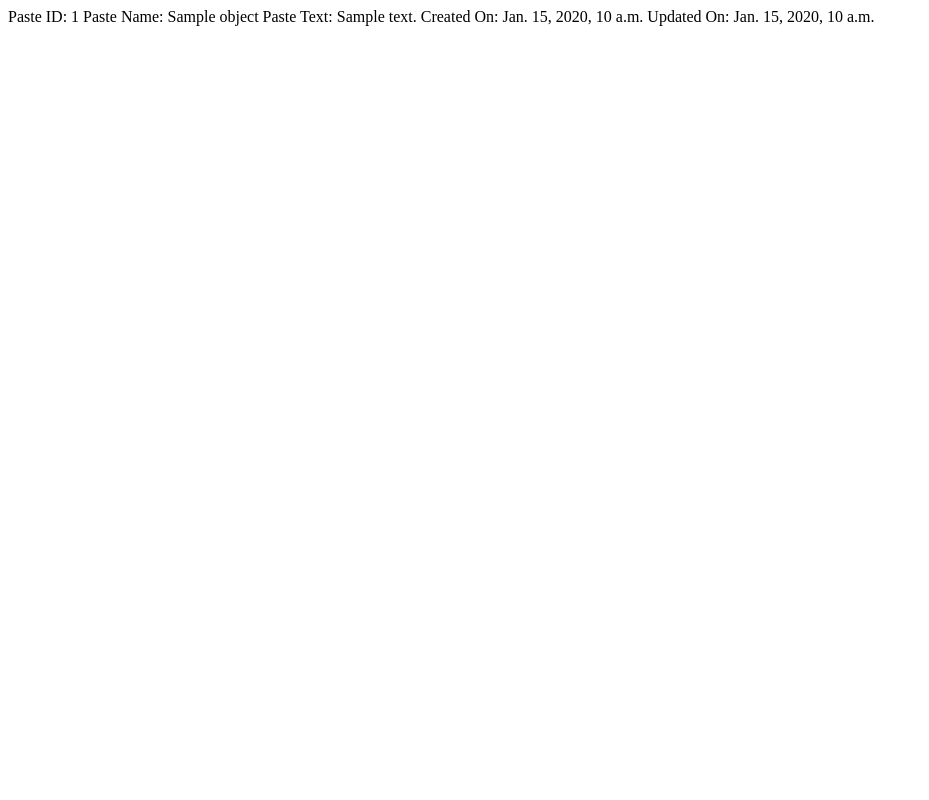
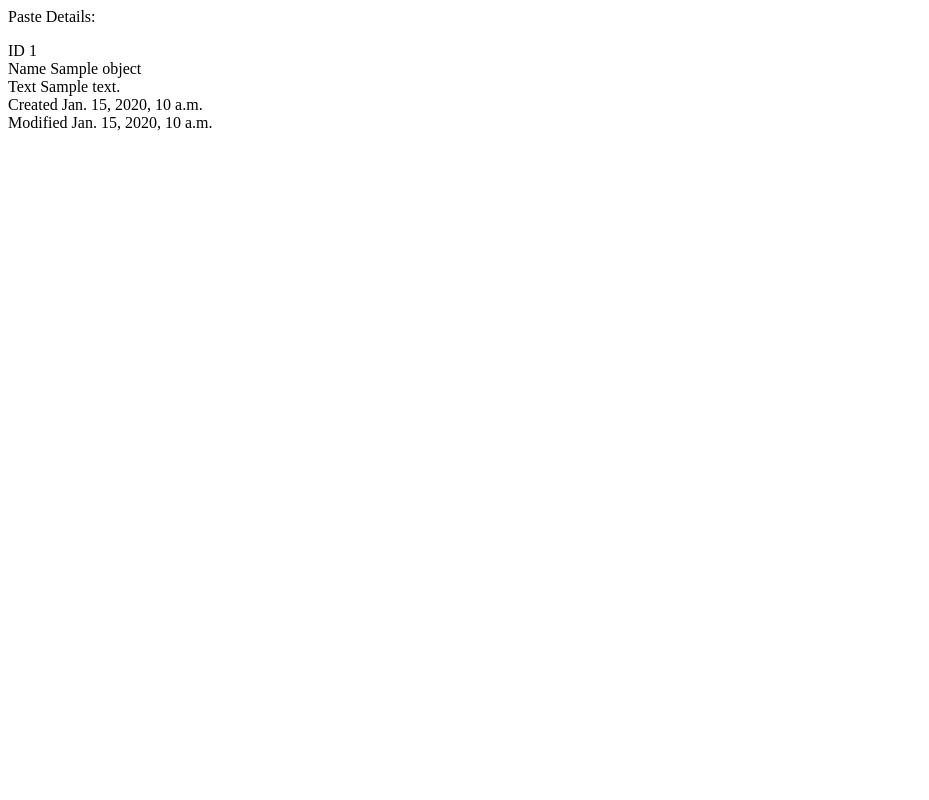
Before and after one commit to agiliq/djenofdjango, a Django app: template src/source/djen_project/pastebin/templates/pastebin/paste_detail.html in a window 1280 px wide. Shown: the whole page, without its empty margins (0-929 px from the left). Run offline with Django 3.2, Linux system fonts and the light colour scheme; the template is opened without the code that fills it: most values are stand-ins (such as "Sample title", 1, 10 or a date in 2020).

Commit message:
beautify details template

```diff
--- a/src/source/djen_project/pastebin/templates/pastebin/paste_detail.html
+++ b/src/source/djen_project/pastebin/templates/pastebin/paste_detail.html
@@ -1,5 +1,23 @@
-Paste ID: {{ object.id }}
-Paste Name: {{ object.name }}
-Paste Text: {{ object.text }}
-Created On: {{ object.created_on }}
-Updated On: {{ object.updated_on }}
+<label>Paste Details: </label>
+<p>
+    <div>
+        <label>ID</label>
+        <span>{{ object.id }}</span>
+    </div>
+    <div>
+        <label>Name</label>
+        <span>{{ object.name }}</span>
+    </div>
+    <div>
+        <label>Text</label>
+        <span>{{ object.text }}</span>
+    </div>
+    <div>
+        <label>Created</label>
+        <span>{{ object.created_on }}</span>
+    </div>
+    <div>
+        <label>Modified</label>
+        <span>{{ object.updated_on }}</span>
+    </div>
+</p>
```
